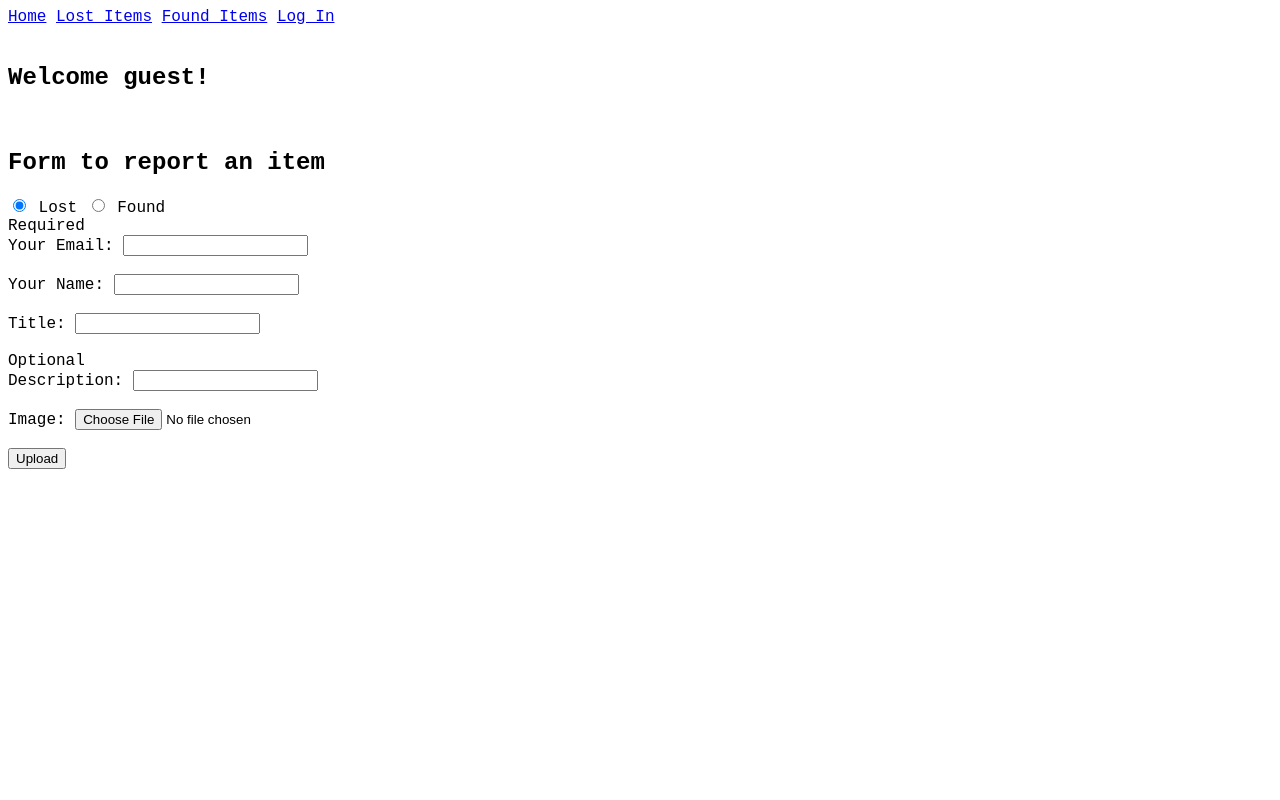
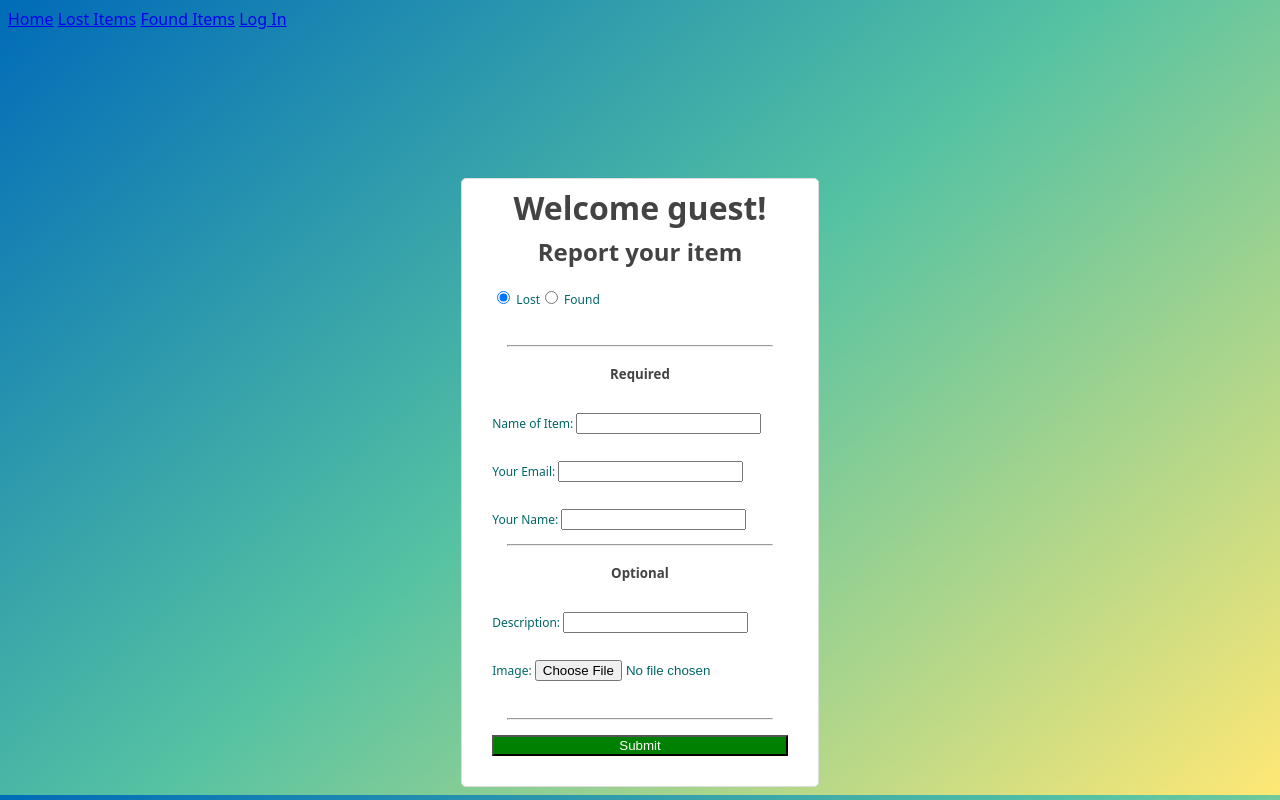
Before and after one commit to ritumaiti2009/CAC_Proj, a Flask app: page / in a window 1280 px wide. Run offline with Flask 3, Linux system fonts and the light colour scheme.

Commit message:
Formatted Index

```diff
--- a/static/style.css
+++ b/static/style.css
@@ -1,19 +1,29 @@
 body {
     display: flex;
     flex-direction: column;
-    font-family: 'Courier New', Courier, monospace;
+    font-family: system-ui, Segoe UI, Roboto, Arial, sans-serif;
+    background-color: blue;
+    background: linear-gradient(140deg,rgba(0, 107, 184, 1) 0%, rgba(85, 194, 163, 1) 49%, rgba(255, 232, 117, 1) 100%);
 }
 
-h4 {
-    margin: 4px;
+h1, h2, h3, h4, h5 {
+    color: #434343;
+    margin: 1%;
+    text-align: center;
 }
 
-h5 {
-    margin: 4px;
+hr {
+    margin: 5%;
+}
+
+label {
+    color: #006666;
+    font-size: 12px;
+    margin-top: 5px;
 }
 
 p {
-    margin: 4px;
+    margin: 1%;
 }
 
 .cards {
@@ -39,3 +49,32 @@ p {
     display: flex;
     gap: 10px
 }
+
+.radioButtons {
+    display: flex;
+    margin-top: 12px;
+}
+
+.reportCard {
+    max-width: 550px;
+    margin: auto;
+    margin-top: 10%;
+    padding: 30px;
+    padding-top: 4px;
+    background: white;
+    border: 1px solid #ddd;
+    border-radius: 5px;
+    display: flex;
+    flex-direction: column;
+}
+
+.reportForm {
+    display: flex;
+    flex-direction: column;
+    flex: auto;
+}
+
+#submit {
+    color: white;
+    background-color: green;
+}
--- a/templates/index.html
+++ b/templates/index.html
@@ -5,9 +5,11 @@
 {% endblock %}
 
 {% block main %}
-    <h2>Welcome {{ user }}!</h2><br>
-    <h2>Form to report an item</h2>
-    <form method="post" action="/submit" enctype="multipart/form-data">
+    <div class = "reportCard">
+        <h1>Welcome {{ user }}!</h1>
+        <h2>Report your item</h2>
+        <form class="reportForm" method="post" action="/submit" enctype="multipart/form-data">
+            <div class="radioButtons">
                 <label>
                     <input type="radio" name="type" value="lost" checked>
                     Lost
@@ -15,21 +17,26 @@
                 <label>
                     <input type="radio" name="type" value="found">
                     Found
-        </label><br>
+                </label>
+            </div><br>
+            <hr>
 
             {% if session.get("user") %}
-            Required<br>
-            Title: <input type="text" name="title" required><br><br>
+                <h5>Required</h5><br>
+                <label>Name of Item: <input type="text" name="title" required></label>
             {% else %}
-            Required<br>
-            Your Email: <input type="email" name="email" required><br><br>
-            Your Name: <input type="text" name="name" required><br><br>
-            Title: <input type="text" name="title" required><br><br>
+                <h5>Required</h5><br>
+                <label>Name of Item: <input type="text" name="title" required></label><br>
+                <label>Your Email: <input type="text" name="email" required></label><br>
+                <label>Your Name: <input type="text" name="name" required></label>
             {% endif %}
 
-        Optional<br>
-        Description: <input type="text" name="description"><br><br>
-        Image: <input type="file" name="image" accept="image/*"><br><br>
-        <button type="submit">Upload</button>
+            <hr>
+            <h5>Optional</h5><br>
+            <label>Description: <input type="text" name="description"></label><br>
+            <label>Image: <input type="file" name="image" accept="image/*"></label><br>
+            <hr>
+            <button id="submit" type="submit">Submit</button>
         </form>
+    </div>
 {% endblock %}
```
Lines whose indentation alone changed are shown as unchanged.
